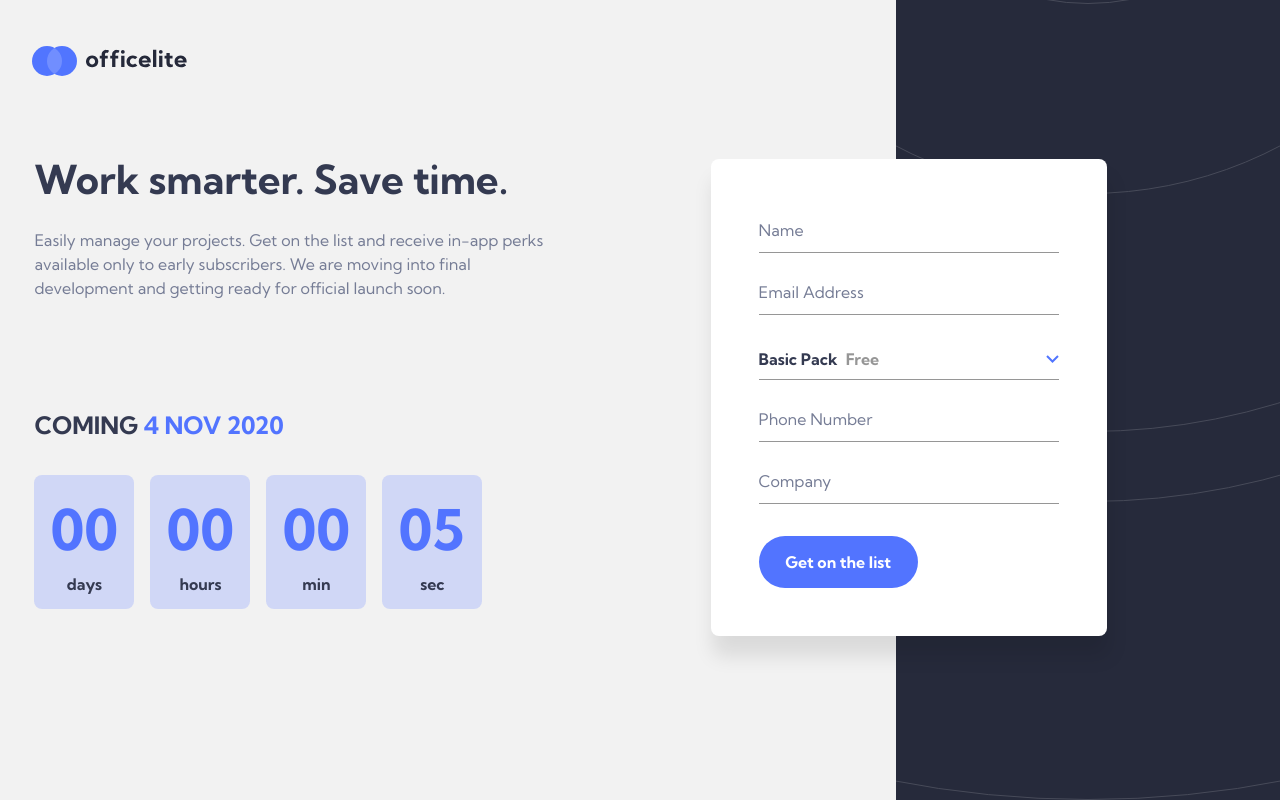
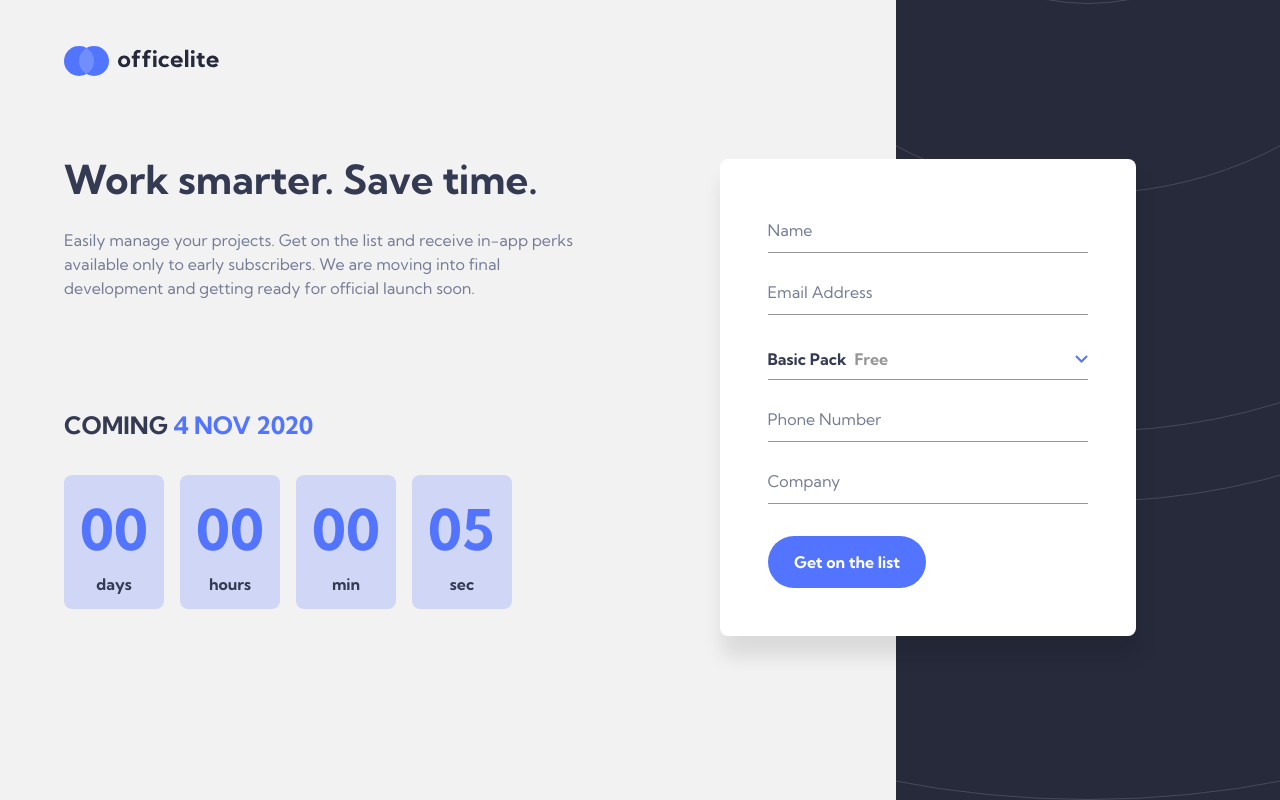
Before and after one commit to jmnyarega/office-lite, a website: page signup.html in a window 1280 px wide. Drawn offline with Linux system fonts and the light colour scheme.

Commit message:
- fix layout

```diff
--- a/css/components/signup/_countdown.scss
+++ b/css/components/signup/_countdown.scss
@@ -1,7 +1,7 @@
 .countdown {
     grid-area: countdown;
     @media (min-width: 64em) {
-		margin-inline: auto;
+		margin-inline: initial;
 		max-width: initial;
     }
 }
--- a/css/components/signup/_footer.scss
+++ b/css/components/signup/_footer.scss
@@ -14,13 +14,7 @@
 		background-position: bottom center;
 	}
 
-	&--home {
-		margin-top: -100vh; // ???? wtf
-		min-height: 100vh; // ??? refactor....
-	}
-
 	@media (min-width: 64em) {
-		grid-area: footer;
 		position: absolute;
 		min-height: 100vh;
 		left: 70%;
--- a/css/components/signup/_form.scss
+++ b/css/components/signup/_form.scss
@@ -13,6 +13,7 @@
 
 	@media (min-width: 64em) {
 		grid-area: form;
+		align-self: center;
 		box-shadow: 2px 20px 20px 0px rgb(0 0 0 / 10%);
 	}
 
--- a/css/components/signup/_intro.scss
+++ b/css/components/signup/_intro.scss
@@ -27,7 +27,7 @@
 		color: abstract.$dust-blue;
 		max-width: 58ch;
 		margin-inline: auto;
-		@media (min-width: 45em) {
+		@media (min-width: 64em) {
 			margin-inline: initial;
 		}
 	}
--- a/css/components/signup/_layout.scss
+++ b/css/components/signup/_layout.scss
@@ -9,6 +9,9 @@
 main {
 	@media (min-width: 64em) {
 		display: grid;
-		grid-template-areas: "intro form footer" "countdown form footer";
+		grid-template-columns: repeat(2, 1fr);
+		justify-content: space-between;
+		grid-template-areas: "intro form"
+							 "countdown form";
 	}
 }
--- a/signup.html
+++ b/signup.html
@@ -18,15 +18,13 @@
     <title>Document</title>
   </head>
   <body>
-    <header class="header">
-      <div class="container">
-        <a href="index.html">
-          <img src="./assets/shared/logo.svg" alt="" class="header__logo" />
-        </a>
-      </div>
+    <header class="header container">
+      <a href="index.html">
+        <img src="./assets/shared/logo.svg" alt="" class="header__logo" />
+      </a>
     </header>
-    <main>
-      <section class="intro container">
+    <main class="container">
+      <section class="intro">
         <h1 class="intro__title">
           <p>Work smarter.</p>
           Save time.
@@ -37,7 +35,7 @@
           development and getting ready for official launch soon.
         </p>
       </section>
-      <section class="countdown container">
+      <section class="countdown">
         <h2 class="countdown__title">coming <span>4 nov 2020</span></h2>
         <div class="countdown__clock clock">
           <div class="clock__days">
@@ -94,8 +92,8 @@
         </div>
         <button type="submit" class="button">Get on the list</button>
       </form>
-      <footer class="footer"></footer>
     </main>
+    <footer class="footer"></footer>
     <script src="./js/countdown.js"></script>
     <script src="./js/select-pack.js"></script>
   </body>
```
Also changed, not shown: index.html (+2 -6 lines), css/components/home/_bottom.scss (indentation only), css/signup.css.
